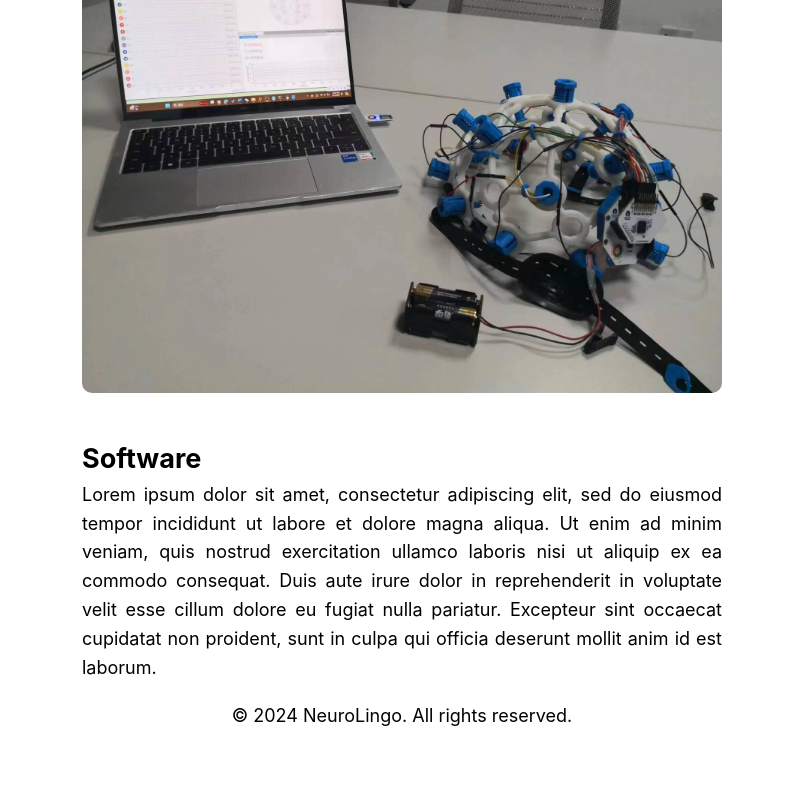
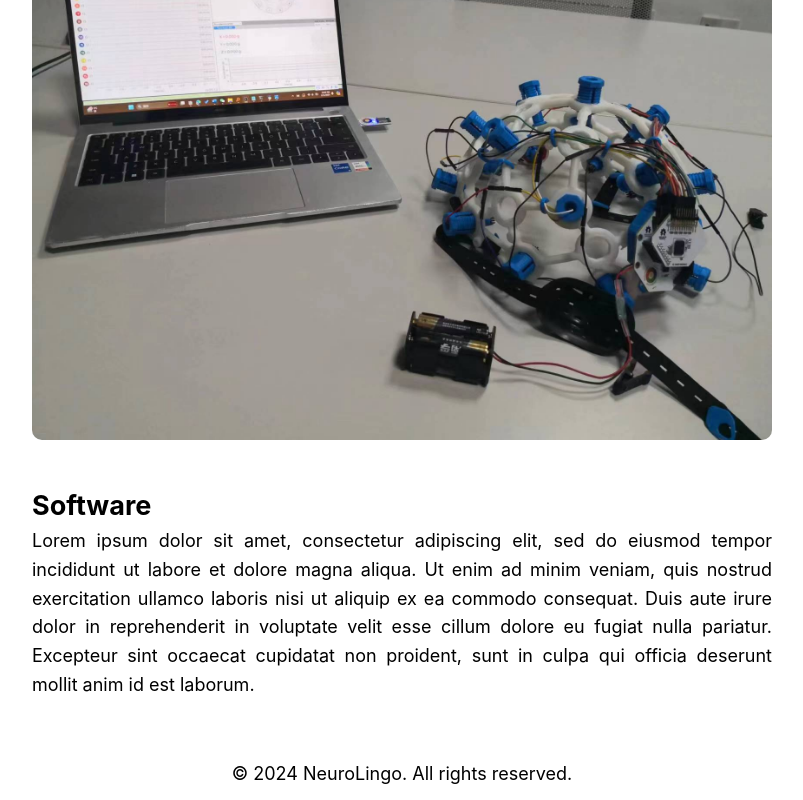
Before and after one commit to EvanLuo42/conrad-website, a Vue app: page /product in a window 1280 px wide. Shown: the part 499-1299 px from the top of the page, without its empty margins (238-1041 px from the left). Before the commit the page ends 1250 px from the top, so only its background shows below. Built offline with nearby package versions, Linux system fonts and the light colour scheme.

Commit message:
fix(footer): Footer margin issue

```diff
--- a/src/components/MemberCard.vue
+++ b/src/components/MemberCard.vue
@@ -25,7 +25,7 @@ span {
 .member-card {
   display: flex;
   flex-direction: row;
-  min-width: 50%;
+  max-width: 800px;
   margin-inline-start: auto;
   margin-inline-end: auto;
 }
--- a/src/components/PageFooter.vue
+++ b/src/components/PageFooter.vue
@@ -10,6 +10,6 @@ footer {
   flex-direction: row;
   align-items: center;
   justify-content: center;
-  margin: 20px;
+  height: 50px;
 }
 </style>
--- a/src/views/HomeView.vue
+++ b/src/views/HomeView.vue
@@ -52,6 +52,6 @@ import ProductFeatures from '@/components/ProductFeatures.vue';
   justify-content: space-between;
   margin-inline-start: 20%;
   margin-inline-end: 20%;
-  margin-bottom: 100px;
+  margin-bottom: 10%;
 }
 </style>
--- a/src/views/ProductView.vue
+++ b/src/views/ProductView.vue
@@ -36,8 +36,9 @@ img {
 }
 
 .content {
-  width: 50%;
+  max-width: 740px;
   display: flex;
   flex-direction: column;
+  margin-bottom: 50px;
 }
 </style>
```
